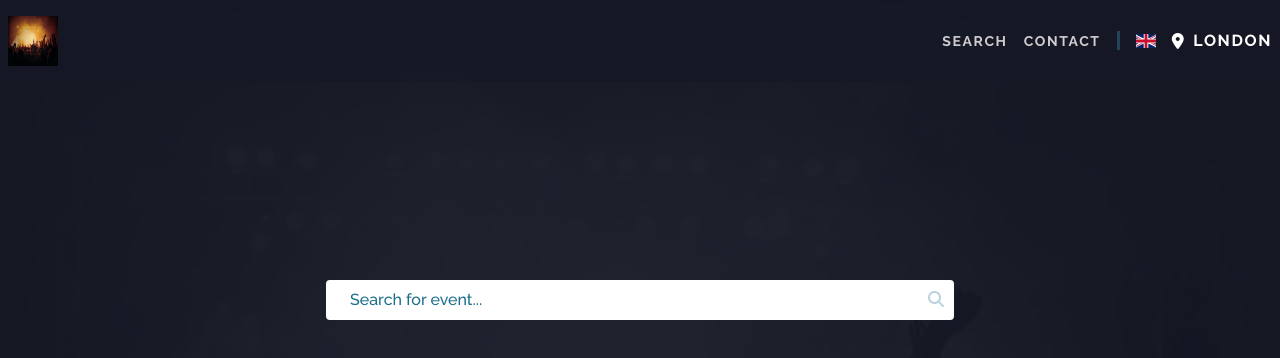
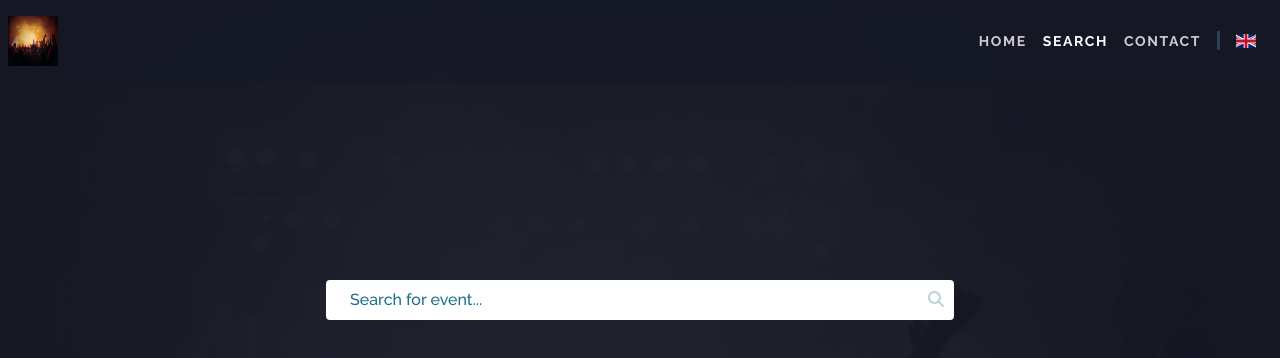
Before and after one commit to Ginjak/London-events, a React (Vite) app: page /search in a window 1280 px wide. Shown: the top 358 px of the page. Built offline with nearby package versions, Linux system fonts and the light colour scheme.

Commit message:
Added active class to menu, removed city option if not home page

```diff
--- a/src/components/Navbar/index.jsx
+++ b/src/components/Navbar/index.jsx
@@ -1,6 +1,6 @@
 import React, { useState, useEffect } from "react";
 import { useFormCity } from "../../context/CityContext";
-import { Link } from "react-router-dom";
+import { Link, NavLink } from "react-router-dom";
 import { fetchEvents } from "../../eventsActions/eventsActions";
 import "./navbar.css";
 
@@ -10,6 +10,12 @@ const Navbar = () => {
   const [citySelected, setCitySelected] = useState(true);
   const [mobilemenu, setMobileMenu] = useState(false);
   const [mobileIsVisible, setMobileIsVisible] = useState(false);
+
+  const currentPath = window.location.pathname;
+  const diplayCity = currentPath === "/";
+  // const activeState =
+  //   currentPath === "/" ||
+  //   currentPath === "/search" || currentPath === "/contact";
 
   const mobileMenuToggle = () => {
     setMobileIsVisible(!mobileIsVisible);
@@ -73,12 +79,19 @@ const Navbar = () => {
             <div id="main-nav-a" className="nav-city-wraper d-flex">
               <div className="navigation-main-menu d-flex align-items-center">
                 <div className="large-nav d-none d-md-block">
-                  <Link className="menu-item me-3" to="/search">
+                  <NavLink
+                    className="menu-item me-3"
+                    // activeClassName="active"
+                    to="/"
+                  >
+                    Home
+                  </NavLink>
+                  <NavLink className="menu-item me-3" to="/search">
                     Search
-                  </Link>
-                  <Link className="menu-item me-3" to="/contact">
+                  </NavLink>
+                  <NavLink className="menu-item me-3" to="/contact">
                     Contact
-                  </Link>
+                  </NavLink>
                   <Link className="menu-divider me-3"></Link>
                 </div>
                 <div className="mobile-navigation-wraper d-block d-md-none">
@@ -100,7 +113,7 @@ const Navbar = () => {
                 />
 
                 <a
-                  className="city"
+                  className={`city ${diplayCity ? "d-flex" : "d-none"}`}
                   data-bs-toggle="offcanvas"
                   href="#offcanvasCity"
                   role="button"
@@ -230,12 +243,27 @@ const Navbar = () => {
               mobileIsVisible ? "show" : "hide"
             }`}
           >
-            <Link className="menu-item me-3" to="/search">
+            <NavLink
+              className="menu-item me-3"
+              to="/"
+              onClick={mobileMenuToggle}
+            >
+              Home
+            </NavLink>
+            <NavLink
+              className="menu-item me-3"
+              to="/search"
+              onClick={mobileMenuToggle}
+            >
               Search
-            </Link>
-            <Link className="menu-item me-3" to="/contact">
+            </NavLink>
+            <NavLink
+              className="menu-item me-3"
+              to="/contact"
+              onClick={mobileMenuToggle}
+            >
               Contact
-            </Link>
+            </NavLink>
           </div>
         </div>
       </nav>
--- a/src/components/Navbar/navbar.css
+++ b/src/components/Navbar/navbar.css
@@ -48,6 +48,10 @@
 .fade-in {
   opacity: 0;
   animation: fadeIn 0.2s ease forwards;
+}
+
+.large-nav .active {
+  color: var(--white);
 }
 
 /* Mobile menu */
@@ -112,6 +116,9 @@
   background-color: rgba(22, 25, 37, 0.7);
   transition: right 0.5s ease-in-out;
 }
+.mobile-menu-wraper .active {
+  color: var(--white);
+}
 
 .mobile-menu-wraper.show {
   right: 0;
@@ -139,6 +146,7 @@ label.btn {
   border-radius: 4px;
   color: var(--white);
   transition: all 0.2s linear;
+  letter-spacing: 1.2px;
 }
 
 label.btn:hover {
@@ -157,6 +165,8 @@ label.btn:hover {
   border-radius: 4px;
   background: var(--dark-blue);
   font-size: 16px;
+  font-weight: 600;
+  letter-spacing: 1.2px;
   line-height: 1.5;
   transition: all 0.2s linear;
 }
```
